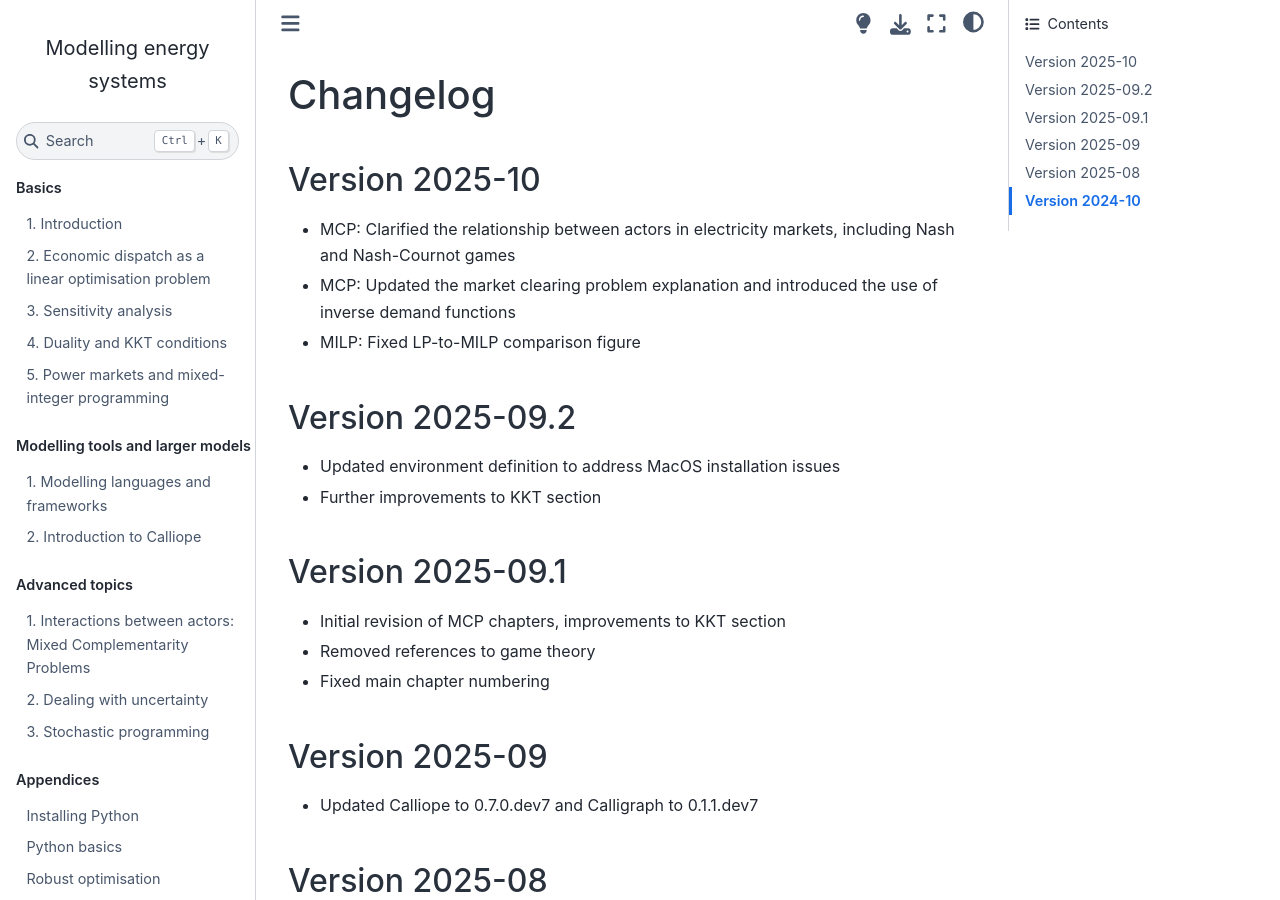
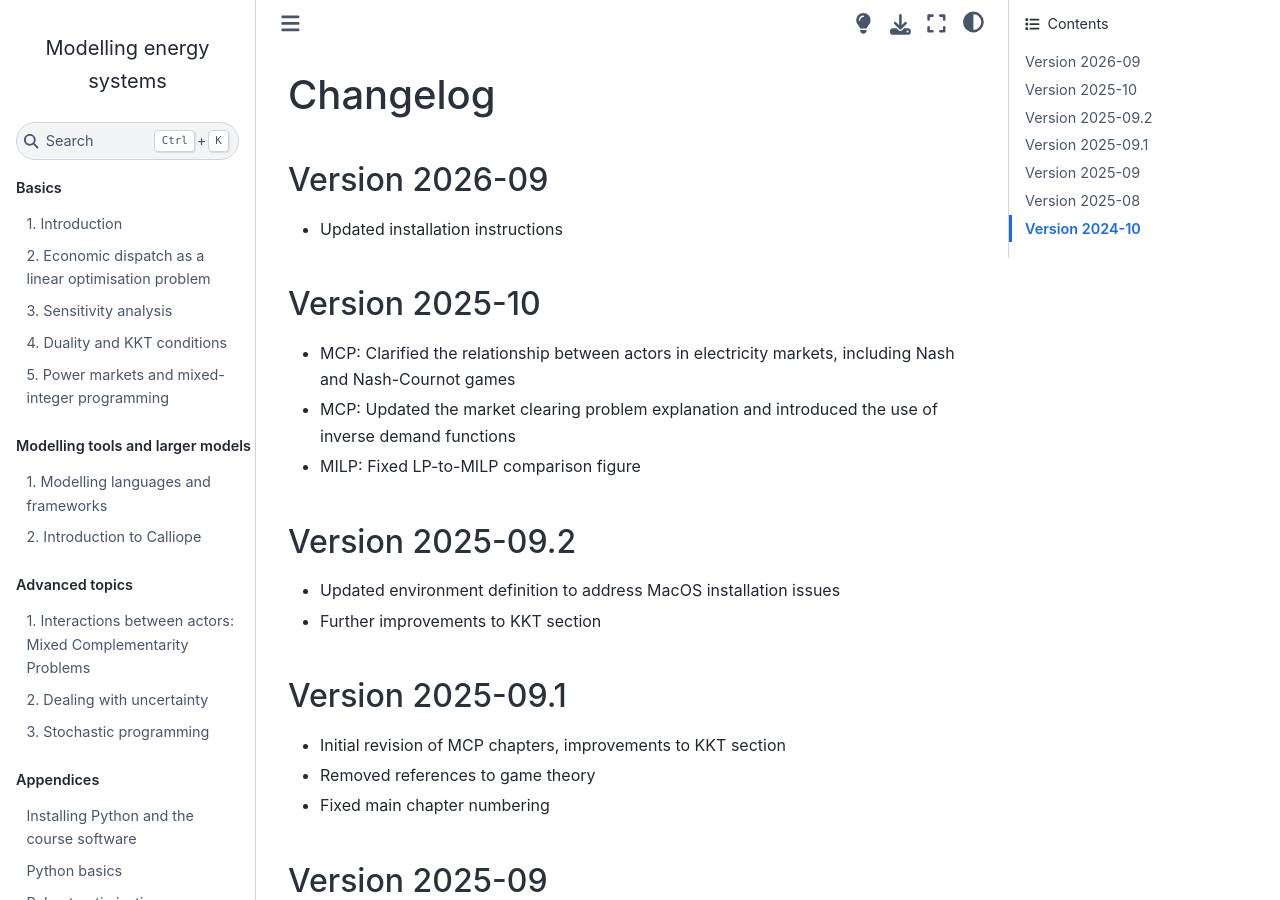
Before and after one commit to sjpfenninger/modelling-energy-systems, a Jupyter Book: the page built from changelog.md, in a window 1280 px wide and 900 px high. Built offline with Jupyter Book 1.0.4 settings and Sphinx 7.4.7 and the Sphinx Book theme 1.1.4, drawn with Linux system fonts in a browser that asks for light colours; pages that are not in the unit, such as notebooks, are missing from menus; comment, search, counter and statistics services are not loaded.

Commit message:
Update installation instructions

```diff
--- a/changelog.md
+++ b/changelog.md
@@ -4,38 +4,42 @@ title: Changelog
 
 # Changelog
 
+## Version 2026-09
+
+- Updated installation instructions
+
 ## Version 2025-10
 
-* MCP: Clarified the relationship between actors in electricity markets, including Nash and Nash-Cournot games
-* MCP: Updated the market clearing problem explanation and introduced the use of inverse demand functions
-* MILP: Fixed LP-to-MILP comparison figure
+- MCP: Clarified the relationship between actors in electricity markets, including Nash and Nash-Cournot games
+- MCP: Updated the market clearing problem explanation and introduced the use of inverse demand functions
+- MILP: Fixed LP-to-MILP comparison figure
 
 ## Version 2025-09.2
 
-* Updated environment definition to address MacOS installation issues
-* Further improvements to KKT section
+- Updated environment definition to address MacOS installation issues
+- Further improvements to KKT section
 
 ## Version 2025-09.1
 
-* Initial revision of MCP chapters, improvements to KKT section
-* Removed references to game theory
-* Fixed main chapter numbering
+- Initial revision of MCP chapters, improvements to KKT section
+- Removed references to game theory
+- Fixed main chapter numbering
 
 ## Version 2025-09
 
-* Updated Calliope to 0.7.0.dev7 and Calligraph to 0.1.1.dev7
+- Updated Calliope to 0.7.0.dev7 and Calligraph to 0.1.1.dev7
 
 ## Version 2025-08
 
-* Letters instead of numbers for optimisation problem components ([#7](https://github.com/sjpfenninger/modelling-energy-systems/issues/7))
-* Added [modelling languages chapter](tools/modelling-languages.md)
-* Added [Pyomo chapter](tools/pyomo.ipynb)
-* Added info on Python and Python installation instructions in appendices
-* Added barebones [Calliope chapter](tools/calliope.md) with more content to follow
-* Separated a more detailed uncertainty section from the stochastic programming section
-* Added appendix on robust optimisation
-* Improved nomenclature alignment across the LP, MILP and duality/KKT chapters
-* Other minor improvements
+- Letters instead of numbers for optimisation problem components ([#7](https://github.com/sjpfenninger/modelling-energy-systems/issues/7))
+- Added [modelling languages chapter](tools/modelling-languages.md)
+- Added [Pyomo chapter](tools/pyomo.ipynb)
+- Added info on Python and Python installation instructions in appendices
+- Added barebones [Calliope chapter](tools/calliope.md) with more content to follow
+- Separated a more detailed uncertainty section from the stochastic programming section
+- Added appendix on robust optimisation
+- Improved nomenclature alignment across the LP, MILP and duality/KKT chapters
+- Other minor improvements
 
 ## Version 2024-10
 
```
Also changed, not shown: other parts of changelog.md (+13 -13 lines), _static/environment-2025-10.yml (deleted, +0 -19 lines), appendix/installing-python.md (+86 -30 lines).
